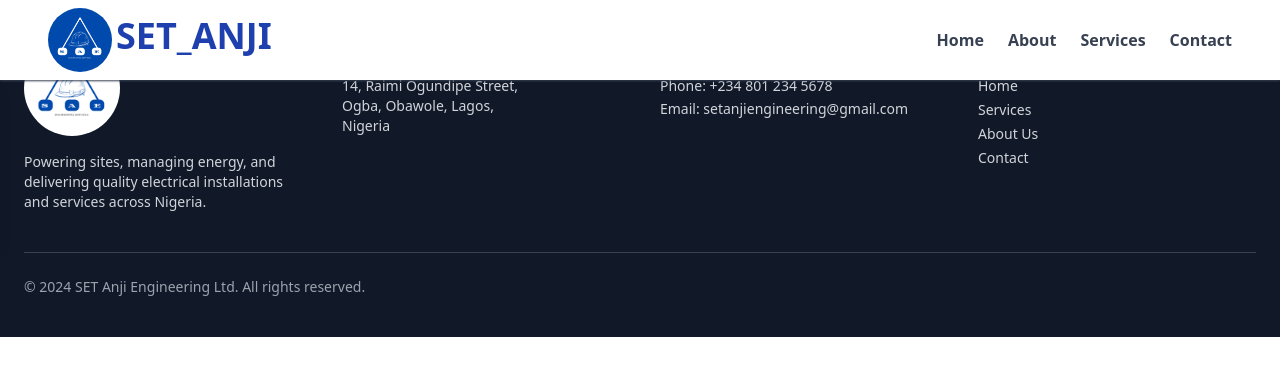
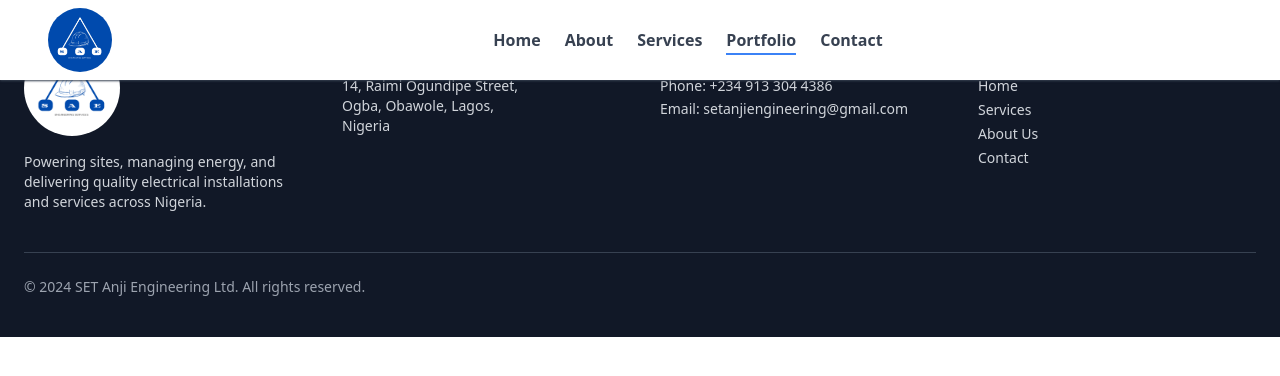
Before and after one commit to Wajud/VGL-Cargo, a React (Vite) app: page /portfolio in a window 1280 px wide. Shown: the top 376 px of the page. Built offline with nearby package versions, Linux system fonts and the light colour scheme.

Commit message:
to work on portfolio

```diff
--- a/src/components/Contacts.jsx
+++ b/src/components/Contacts.jsx
@@ -26,10 +26,10 @@ const Contacts = () => {
           </div>
           <div>
             <h2 className="text-blue-600 text-normal font-semibold mb-1">
-              Call/WhatsApp
+              Call
             </h2>
             <div className="text-sm">
-              <p>08143211592</p>
+              <p>09133044386</p>
             </div>
           </div>
         </div>
--- a/src/components/Footer.jsx
+++ b/src/components/Footer.jsx
@@ -1,5 +1,4 @@
 import { Facebook, Instagram, Linkedin } from "lucide-react";
-
 import logo from "../assets/logo.jpg";
 
 export default function Footer() {
@@ -36,7 +35,7 @@ export default function Footer() {
         {/* Contact */}
         <div>
           <h4 className="text-lg font-semibold mb-2">Contact</h4>
-          <p className="text-sm text-gray-300">Phone: +234 801 234 5678</p>
+          <p className="text-sm text-gray-300">Phone: +234 913 304 4386</p>
           <a
             href="mailto:setanjiengineering@gmail.com"
             className="text-sm text-gray-300"
--- a/src/components/Navbar.jsx
+++ b/src/components/Navbar.jsx
@@ -27,6 +27,10 @@ const Navbar = () => {
       path: "/services",
     },
     {
+      name: "Portfolio",
+      path: "/portfolio",
+    },
+    {
       name: "Contact",
       path: "/contact-us",
     },
@@ -40,16 +44,16 @@ const Navbar = () => {
           <img
             src={logo}
             alt="logo"
-            className="h-12 w-12 md:h-16 md:w-16 rounded-full"
+            className="h-[4.5rem] w-[4.5rem] md:h-16 md:w-16 rounded-full"
           />
           {/* <img
             src="https://res.cloudinary.com/dxswouxj5/image/upload/v1734967606/da15299b-594b-464e-8288-03f7e3e9d923_nt8gyc.jpg"
             alt="logo"
             className="h-12 w-12 md:h-16 md:w-16"
           /> */}
-          <h1 className="hidden md:block text-blue-800 text-4xl font-bold relative -top-1">
+          {/* <h1 className="hidden md:block text-blue-800 text-4xl font-bold relative -top-1">
             SET_ANJI
-          </h1>
+          </h1> */}
         </div>
 
         {/* Hamburger Menu for Mobile */}
@@ -98,8 +102,8 @@ const Navbar = () => {
           </button>
         </div>
 
-        {/* Links */}
-        <ul className="hidden md:flex space-x-6 font-bold text-gray-700">
+        {/*Desktop Links */}
+        <ul className="hidden flex-1 md:flex justify-center space-x-6 font-bold text-gray-700">
           {Links.map((link) => (
             <li>
               <Link
@@ -118,13 +122,9 @@ const Navbar = () => {
       </div>
 
       {/* Mobile Menu */}
-      {/* {isMobileMenuOpen && (
-        <ul
-          id="mobile-menu"
-          className="absolute top-full left-0 w-full bg-gray-50 rounded-lg shadow-lg z-50 text-center"
-        > */}
+
       <ul
-        className={`absolute top-full left-0 w-full bg-gray-50 shadow-lg z-50 text-center transition-all duration-500 ${
+        className={`md:hidden absolute top-full left-0 w-full bg-gray-50 shadow-lg z-50 text-center transition-all duration-500 ${
           !isMobileMenuOpen ? "translate-x-[-100%]" : "translate-x-0"
         }`}
       >
--- a/src/pages/About.jsx
+++ b/src/pages/About.jsx
@@ -119,9 +119,9 @@ const About = () => {
             </h2>
             <div className="text-lg flex flex-col gap-6">
               <p>
-                Togbe Solomon is a seasoned businessman and the visionary CEO
-                and Director of Set Anji Engineer Ltd, a leading company
-                specializing in the maintenance, service, and repair of
+                SOLOMON OLUWASEUN TOGBE is a seasoned businessman and the
+                visionary CEO and Director of Set Anji Engineer Ltd, a leading
+                company specializing in the maintenance, service, and repair of
                 industrial generators, as well as the installation of critical
                 power system components such as ATS rectifiers, backup
                 batteries, generators, and inverters.
```
